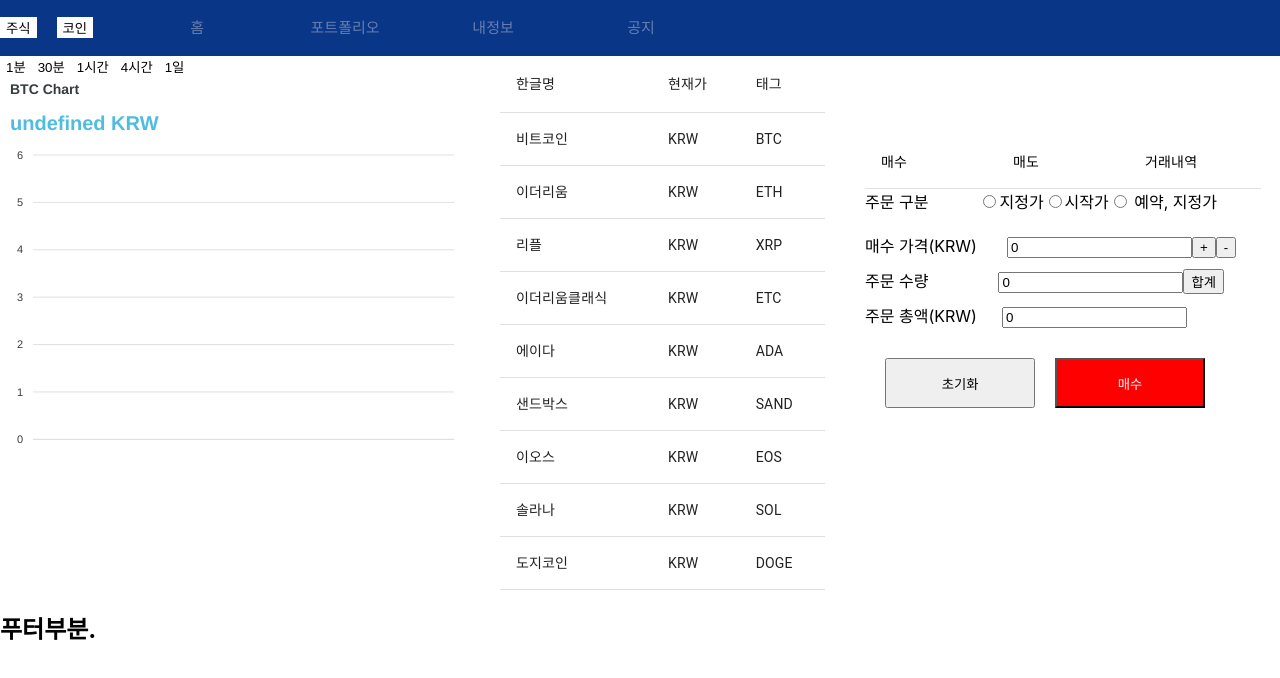
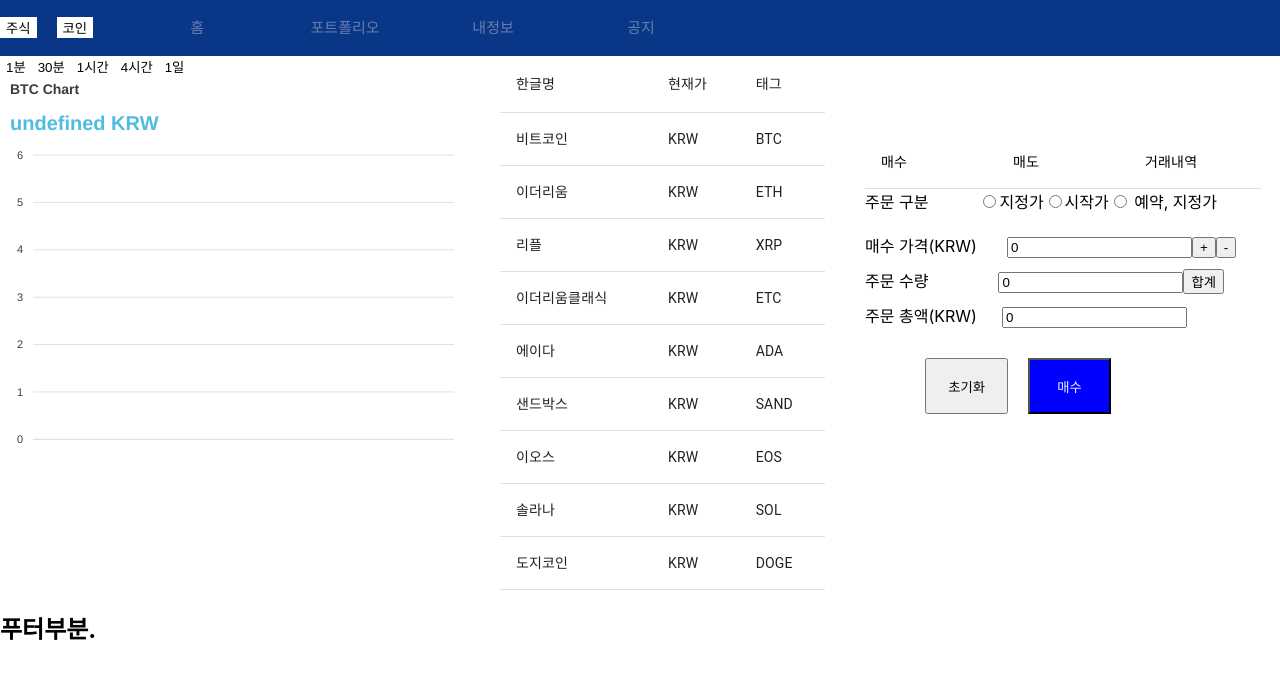
Before and after one commit to jayko0616/Algorithmic-Trading, a React (Create React App) app in the folder new/: page / in a window 1280 px wide. Shown: the top 678 px of the page. Built offline with nearby package versions, Linux system fonts and the light colour scheme; no server answers.

Commit message:
2022_11_02 13:33

```diff
--- a/new/src/Coin_Trade/Trade_check.css
+++ b/new/src/Coin_Trade/Trade_check.css
@@ -51,14 +51,14 @@
 }
 
 .clear_btn{
-    width: 150px;
-    height: 50px;
-    margin-left: 20px;
+    width: 20%;
+    height: 7vh;
+    margin-left: 60px;
 }
 
 .sell_btn{
-    width: 150px;
-    height: 50px;
+    width: 20%;
+    height: 7vh;
     /* display: block; */
     margin-left: 20px;
     background-color: red;
@@ -66,11 +66,11 @@
 }
 
 .buying_btn{
-    width: 150px;
-    height: 50px;
+    width: 20%;
+    height: 7vh;
     /* display: block; */
     margin-left: 20px;
-    background-color: red;
+    background-color: blue;
     color: aliceblue;
 }
 
--- a/new/src/Coin_chart/ApexChart.css
+++ b/new/src/Coin_chart/ApexChart.css
@@ -21,3 +21,10 @@
     border: 0;
     outline: 0;
 }
+
+.btn_oneday{
+    /* background-color: #2962FF; */
+    background-color: #FFFFFF;
+    border: 0;
+    outline: 0;
+}
--- a/new/src/Coin_chart/ApexChart.js
+++ b/new/src/Coin_chart/ApexChart.js
@@ -15,6 +15,7 @@
 
 
 //Upbit API
+    // 일별로 데이터 받을 때
     const getApi_day = async(coin_name) =>{
       await axios.get('https://api.upbit.com/v1/candles/days/?market=KRW-'+ coin_name +'&count=100').then((res) =>{
       for(let i = 0; i < res.data.length; i++){
@@ -27,7 +28,7 @@
       })
       // console.log(minute_);
     }
-
+    // 분당 데이터 받을 때
     const getApi_minute = async(coin_name) =>{
       await axios.get('https://api.upbit.com/v1/candles/minutes/'+minute_+'/?market=KRW-'+ coin_name +'&count=100').then((res) =>{
       for(let i = 0; i < res.data.length; i++){
@@ -44,11 +45,13 @@
       time_ ? (getApi_day(coin_name_)) : (getApi_minute(coin_name_));
     },[coin_name_ , minute_, time_])
 
+    // 시간을 바꾸는 함수
     const change_minute = (time) =>{
       set_minute_(time);
       set_time_(false);
     }
 
+    // 일을 바꾸는 함수
     const change_day = () =>{
       // set_minute_(time);
       set_time_(true);
@@ -156,7 +159,7 @@
     <Button className="btn_thirtyminite" onClick={() => change_minute(30)}>30분</Button>
     <Button className="btn_onehour" onClick={() => change_minute(60)}>1시간</Button>
     <Button className="btn_fourhour" onClick={() => change_minute(240)}>4시간</Button>
-    <Button className="btn_fourhour" onClick={() => change_day()}>1일</Button>
+    <Button className="btn_oneday" onClick={() => change_day()}>1일</Button>
     </div>
     {/* <Button onClick={()=>setname('BTC')}>클릭</Button> */}
 <ReactApexChart options={options} series={series} type="candlestick" height={400} width={500}/>
```
